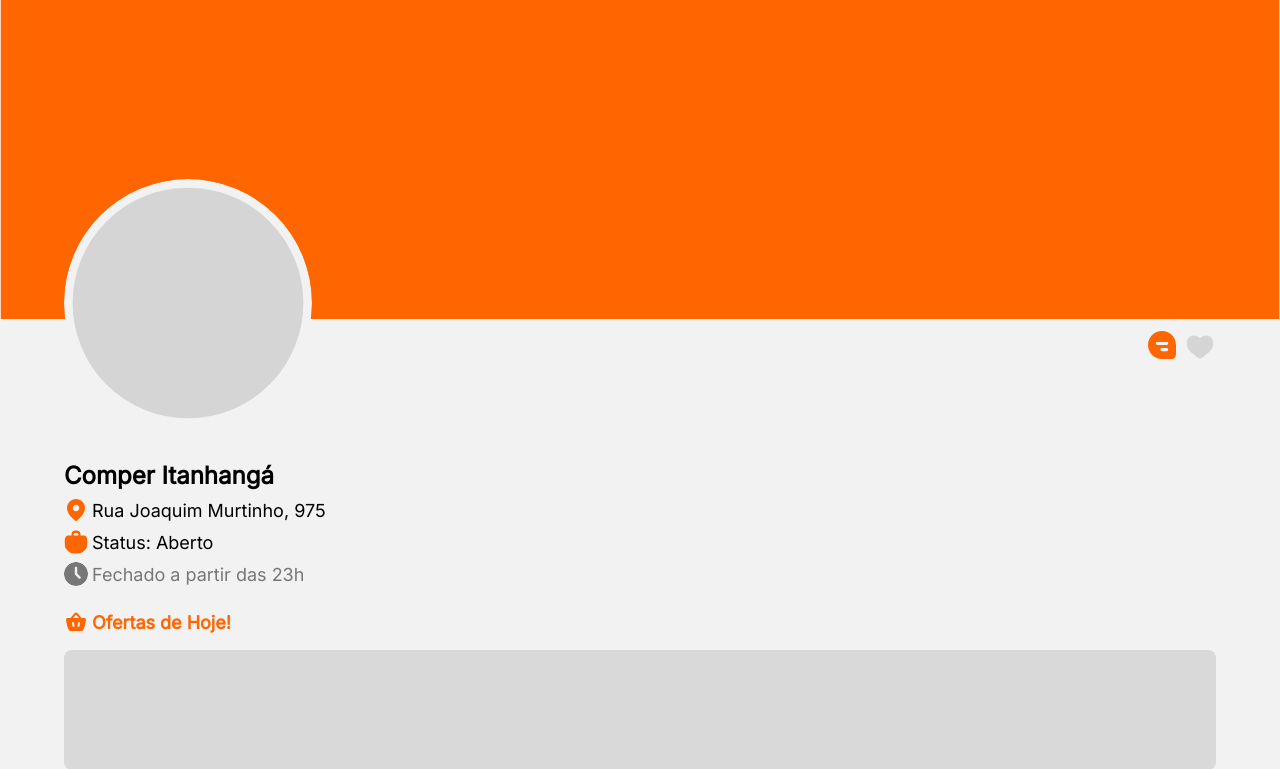
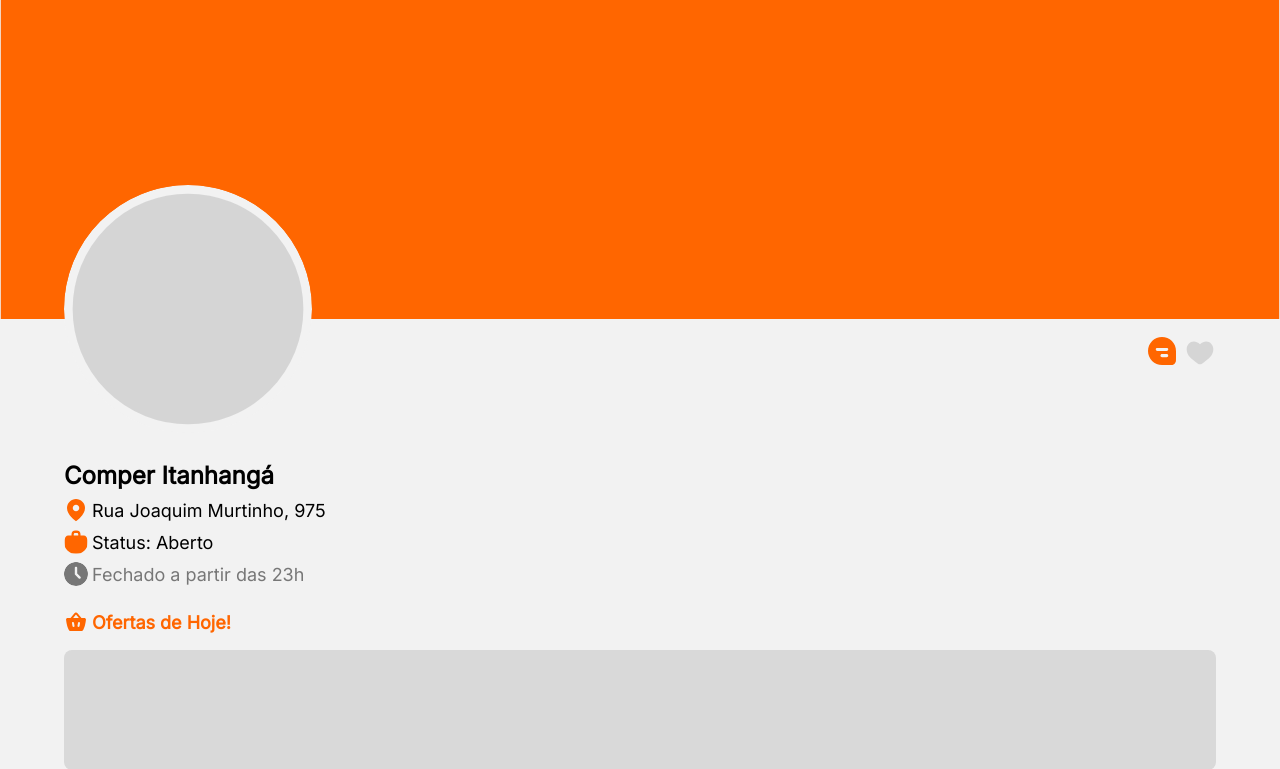
Before and after one commit to cadulucas1/CRUDCAT, a PHP site: template app/views/geral/perfil_loja.php in a window 1280 px wide. Shown: the part 65-834 px from the top of the page. Run offline with PHP 8.4, Linux system fonts and the light colour scheme; the template is opened without the code that fills it, so the values that code supplies are empty.

Commit message:
Feat 'Perfil-loja': Ajustes finais e Front concluído

```diff
--- a/public/css/cliente/perfil_loja.css
+++ b/public/css/cliente/perfil_loja.css
@@ -1,5 +1,6 @@
 main {
   padding: 0 !important;
+  height: fit-content;
 }
 
 .perfil_loja_banner {
@@ -18,7 +19,7 @@
   justify-content: space-between;
   align-items: center;
   padding: 0 64px;
-  bottom: -32%;
+  bottom: -24%;
 }
 
 .perfil_loja_banner_container {
@@ -183,7 +184,7 @@
 }
 
 .perfil_loja_grid_anuncios {
-  height: 100%;
+  height: fit-content;
   display: flex;
   padding: 24px 64px 32px 64px;
   flex-direction: column;
@@ -197,9 +198,20 @@
   background-color: var(--CinzaClaro);
 }
 
+@media (max-width: 1440px){
+  .perfil_loja_content_pfp{
+    bottom: -34%;
+  }
+}
+
 @media (max-width: 1024px) {
+
+  .perfil_loja_content_pfp{
+    bottom: -38%;
+  }
+
   .perfil_loja_grid_dados_loja {
-    margin-top: 100px;
+    margin-top: 116px;
   }
 
   .perfil_loja_pfp_pic {
```
